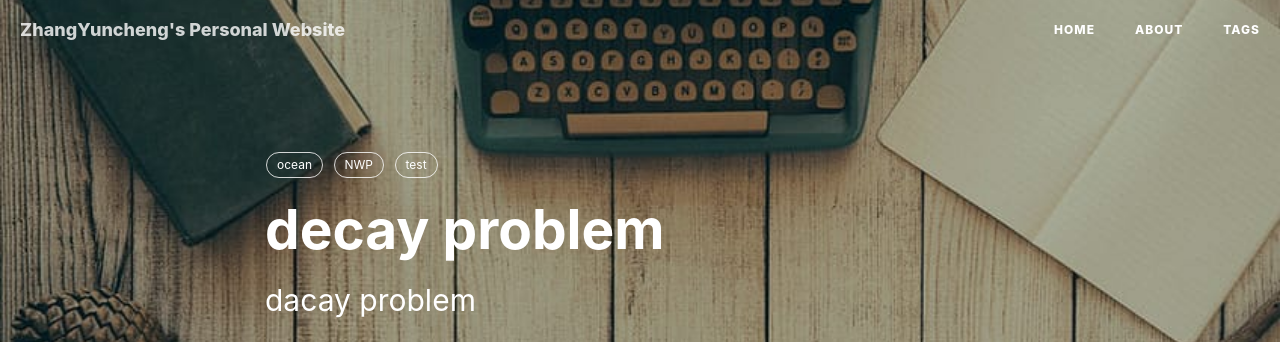
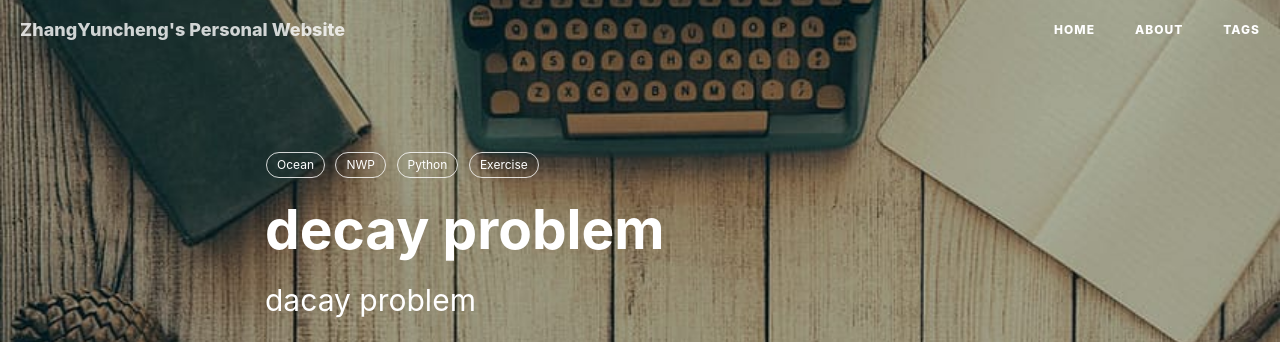
Before and after one commit to dandanger-salmon/dandanger-salmon.github.io, a Jekyll site: the page built from _posts/2019-04-21-ocean-test.md, in a window 1280 px wide and 900 px high. Shown: the top 342 px of the window. Built offline with Jekyll 4.4.1, drawn with Linux system fonts in a browser that asks for light colours; nearby versions of some CDN libraries; formulas are drawn with MathJax 3; comment, search, counter and statistics services are not loaded.

Commit message:
Update 2019-04-21-ocean-test.md

```diff
--- a/_posts/2019-04-21-ocean-test.md
+++ b/_posts/2019-04-21-ocean-test.md
@@ -7,9 +7,10 @@ author:     ZYC
 catalog: true
 comments: true
 tags:
-    - ocean
+    - Ocean
     - NWP
-    - test
+    - Python
+    - Exercise
 ---
 
 <head>
```
Also changed, not shown: other parts of _posts/2019-04-21-ocean-test.md (+1 -1 lines).
